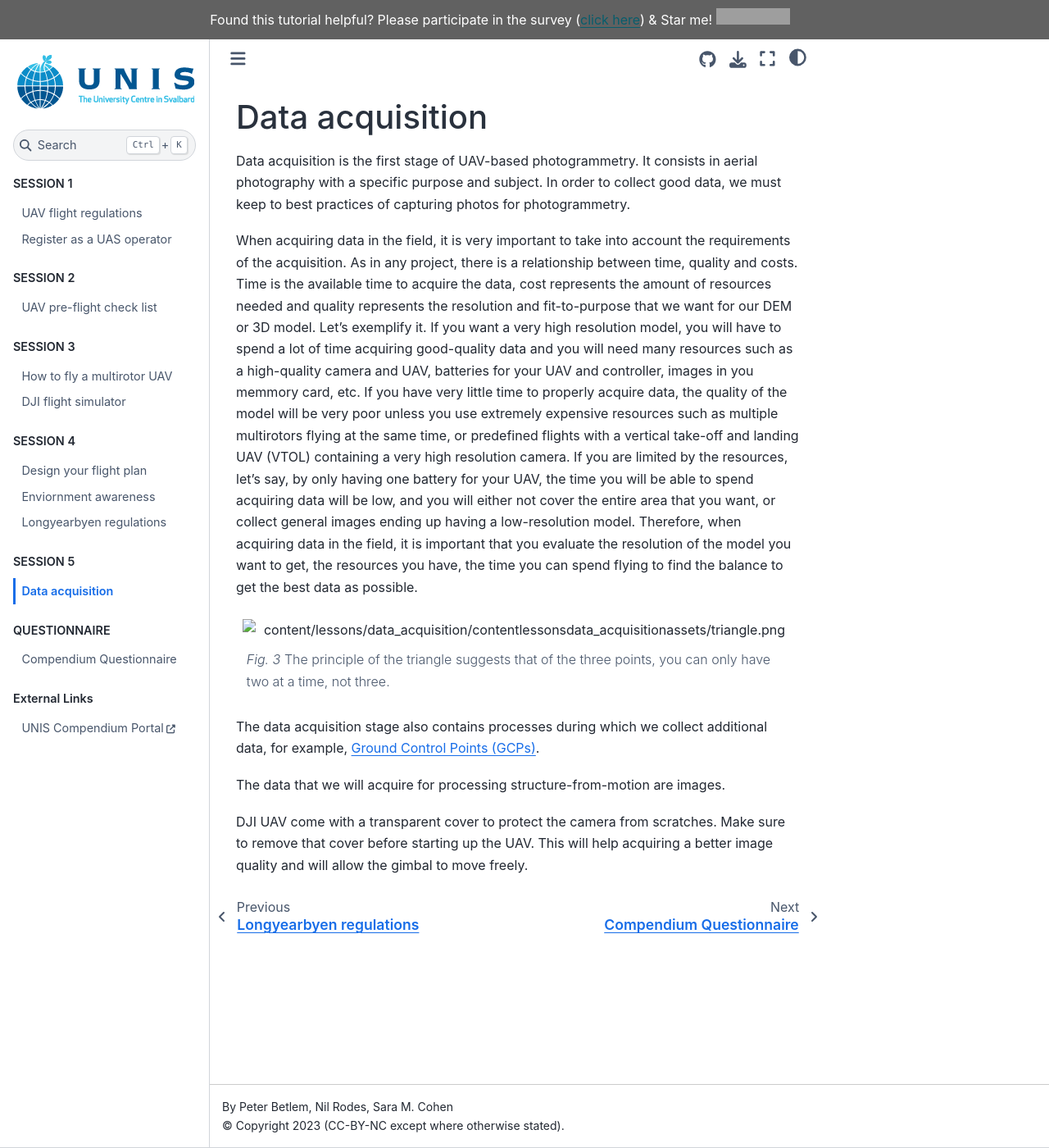
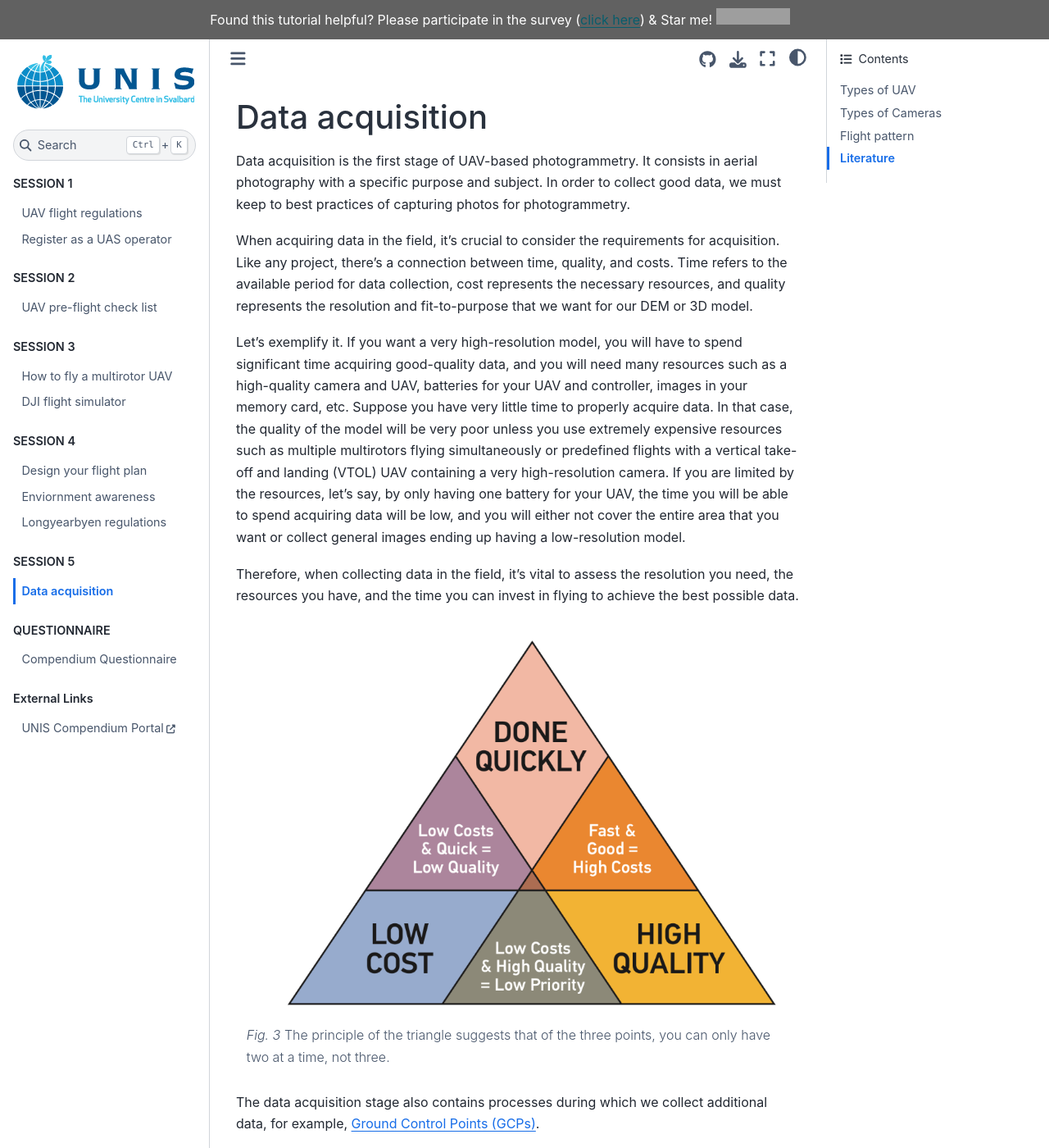
Before and after one commit to UNISvalbard/Geo-UAV, a Jupyter Book: the page built from content/lessons/data_acquisition/data_acquisition.md, in a window 1280 px wide and 1400 px high. Shown: the whole window at 82% size. Built offline with Jupyter Book 1.0.4 settings and Sphinx 7.4.7 and the Sphinx Book theme 1.1.4, drawn with Linux system fonts in a browser that asks for light colours; some of the changed text lies outside the part shown; grey boxes are pictures that could not be loaded.

````diff
--- a/content/lessons/data_acquisition/data_acquisition.md
+++ b/content/lessons/data_acquisition/data_acquisition.md
@@ -1,10 +1,13 @@
 # Data acquisition
 Data acquisition is the first stage of UAV-based photogrammetry. It consists in aerial photography with a specific purpose and subject. In order to collect good data, we must keep to best practices of capturing photos for photogrammetry.
 
-When acquiring data in the field, it is very important to take into account the requirements of the acquisition. As in any project, there is a relationship between time, quality and costs. Time is the available time to acquire the data, cost represents the amount of resources needed and quality represents the resolution and fit-to-purpose that we want for our DEM or 3D model. Let's exemplify it. If you want a very high resolution model, you will have to spend a lot of time acquiring good-quality data and you will need many resources such as a high-quality camera and UAV, batteries for your UAV and controller, images in you memmory card, etc. If you have very little time to properly acquire data, the quality of the model will be very poor unless you use extremely expensive resources such as multiple multirotors flying at the same time, or predefined flights with a vertical take-off and landing UAV (VTOL) containing a very high resolution camera. If you are limited by the resources, let's say, by only having one battery for your UAV, the time you will be able to spend acquiring data will be low, and you will either not cover the entire area that you want, or collect general images ending up having a low-resolution model.
-Therefore, when acquiring data in the field, it is important that you evaluate the resolution of the model you want to get, the resources you have, the time you can spend flying to find the balance to get the best data as possible.
+When acquiring data in the field, it's crucial to consider the requirements for acquisition. Like any project, there's a connection between time, quality, and costs. Time refers to the available period for data collection, cost represents the necessary resources, and quality represents the resolution and fit-to-purpose that we want for our DEM or 3D model.
 
-```{figure} content\lessons\data_acquisition\assets/triangle.png
+Let's exemplify it. If you want a very high-resolution model, you will have to spend significant time acquiring good-quality data, and you will need many resources such as a high-quality camera and UAV, batteries for your UAV and controller, images in your memory card, etc. Suppose you have very little time to properly acquire data. In that case, the quality of the model will be very poor unless you use extremely expensive resources such as multiple multirotors flying simultaneously or predefined flights with a vertical take-off and landing (VTOL) UAV containing a very high-resolution camera. If you are limited by the resources, let's say, by only having one battery for your UAV, the time you will be able to spend acquiring data will be low, and you will either not cover the entire area that you want or collect general images ending up having a low-resolution model.
+
+Therefore, when collecting data in the field, it's vital to assess the resolution you need, the resources you have, and the time you can invest in flying to achieve the best possible data.
+
+```{figure} assets/triangle.png
 :name: triangle
 
 The principle of the triangle suggests that of the three points, you can only have two at a time, not three.
@@ -12,12 +15,24 @@ The principle of the triangle suggests that of the three points, you can only ha
 
 The data acquisition stage also contains processes during which we collect additional data, for example, [Ground Control Points (GCPs)](https://unisvalbard.github.io/Geo-SfM/content/lessons/l2/gcps.html).
 
+## Types of UAV
 
 
 
 
 
+### Limitations of UAV systems
 
-The data that we will acquire for processing structure-from-motion are images.
+## Types of Cameras
 
-DJI UAV come with a transparent cover to protect the camera from scratches. Make sure to remove that cover before starting up the UAV. This will help acquiring a better image quality and will allow the gimbal to move freely.
+### Shutter used
+
+### Camera calibration
+
+## Flight pattern
+
+
+## Literature
+Howell et al., 2021. Acquisition of Data for Building Photogrammetric Virtual Outcrop Modelsfor the Geosciences using Remotely Piloted Vehicles (RPVs). https://doi.org/10.31223/X54914
+
+Pargiela et al., 2023. Optimising UAV Data Acquisition and Processing for Photogrammetry: A Review. https://doi.org/10.7494/geom.2023.17.3.29
````
Also changed, not shown: content/lessons/check_list/postflight_checklist.md (added, +5 -0 lines), content/lessons/screen_recording/screen_recording.md (deleted, +0 -37 lines), content/lessons/sora/sora.md (added, +10 -0 lines).
